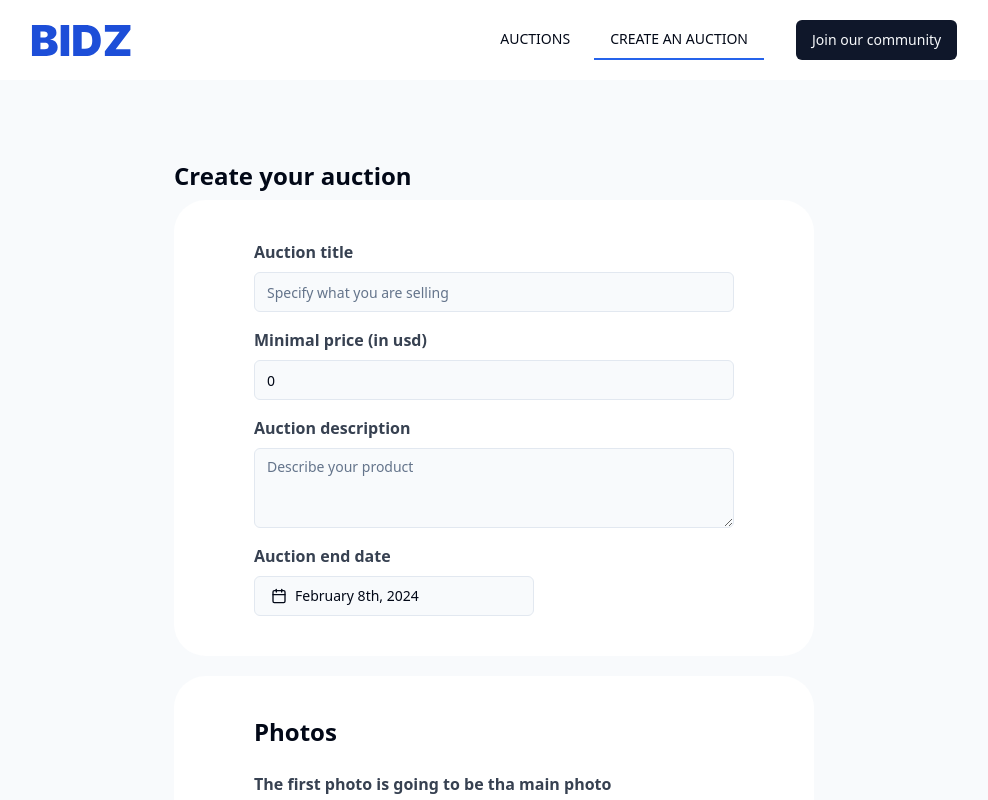
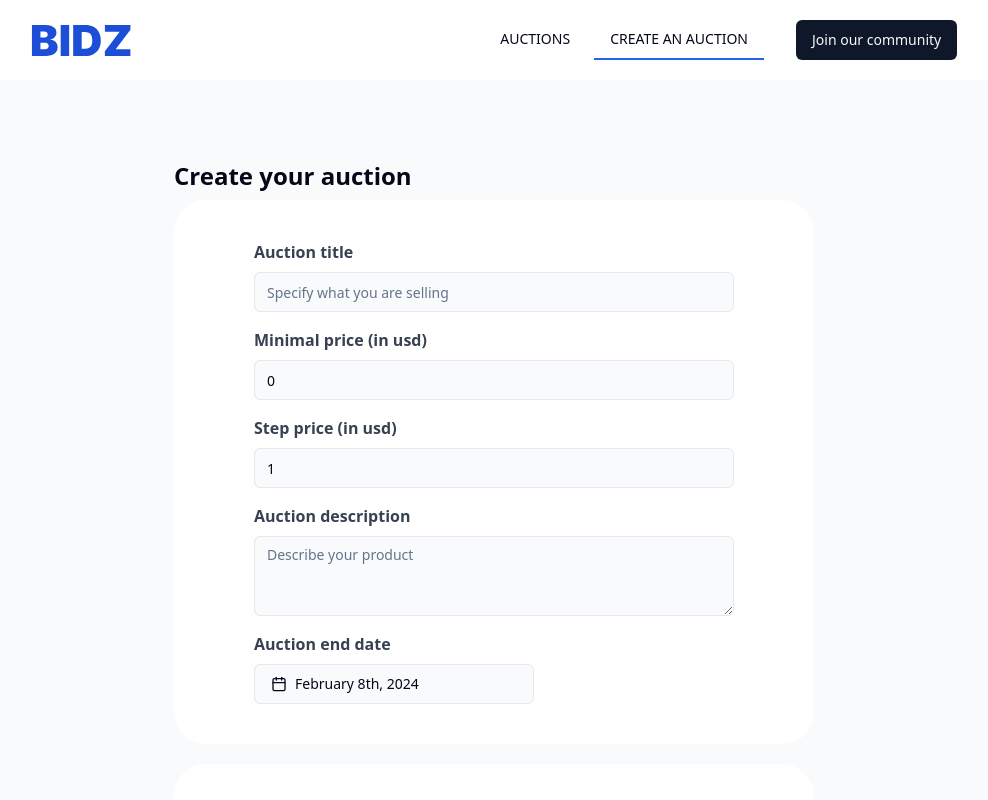
Before and after one commit to Mysterious-Researchers/bidz, a Next.js app in the folder apps/web/: page /auction/create in a window 1280 px wide. Shown: the top 800 px of the page, without its empty margins (146-1134 px from the left). Built offline with nearby package versions, Linux system fonts and the light colour scheme.

Commit message:
feat (front-end): added minimal step price of the thing

```diff
--- a/apps/web/src/app/(application)/auction/create/_componets/auction-form.tsx
+++ b/apps/web/src/app/(application)/auction/create/_componets/auction-form.tsx
@@ -35,6 +35,7 @@ const initialAuctionValues: TAuctionInput = {
   title: "",
   endsAt: new Date(),
   price: 0,
+  stepPrice: 1,
   description: "",
   photos: [],
 };
@@ -83,6 +84,17 @@ const AuctionForm = ({
             {...register("price")}
             className="bg-slate-50"
             placeholder="Specify minimal price of the thing"
+          />
+        </InputWrapper>
+
+        <InputWrapper
+          label="Step price (in usd)"
+          error={errors.stepPrice?.message}
+        >
+          <Input
+            {...register("stepPrice")}
+            className="bg-slate-50"
+            placeholder="Specify a minimal step price of the thing"
           />
         </InputWrapper>
         <InputWrapper
--- a/apps/web/src/lib/schemas.ts
+++ b/apps/web/src/lib/schemas.ts
@@ -4,6 +4,9 @@ const auctionSchema = z.object({
   title: z.string(),
   description: z.string(),
   price: z.coerce.number({ description: "Input a price of your item" }).gt(0),
+  stepPrice: z.coerce
+    .number({ description: "Input a price of your item" })
+    .gt(0),
   endsAt: z.coerce.date(),
   photos: z.array(z.string()),
 });
```
